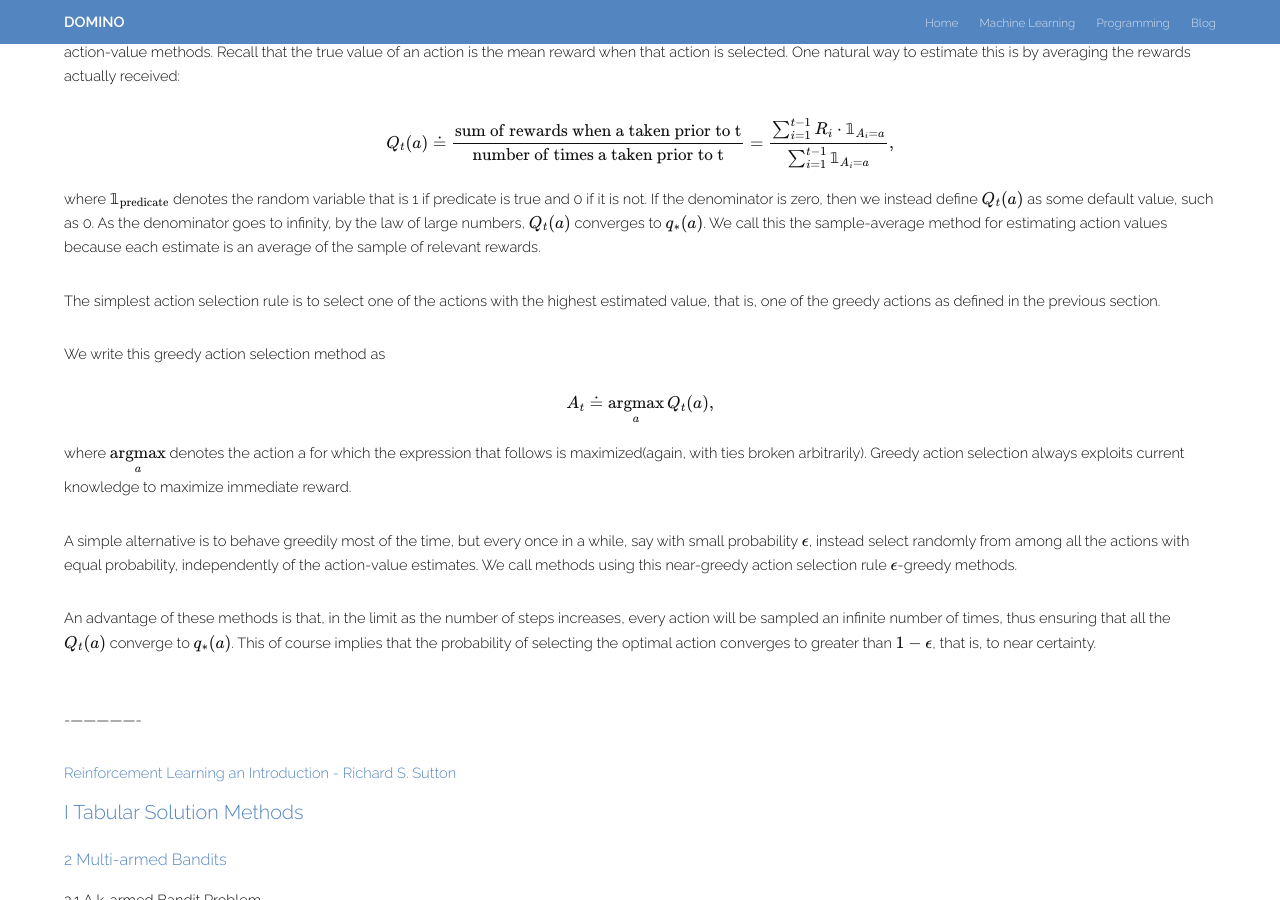
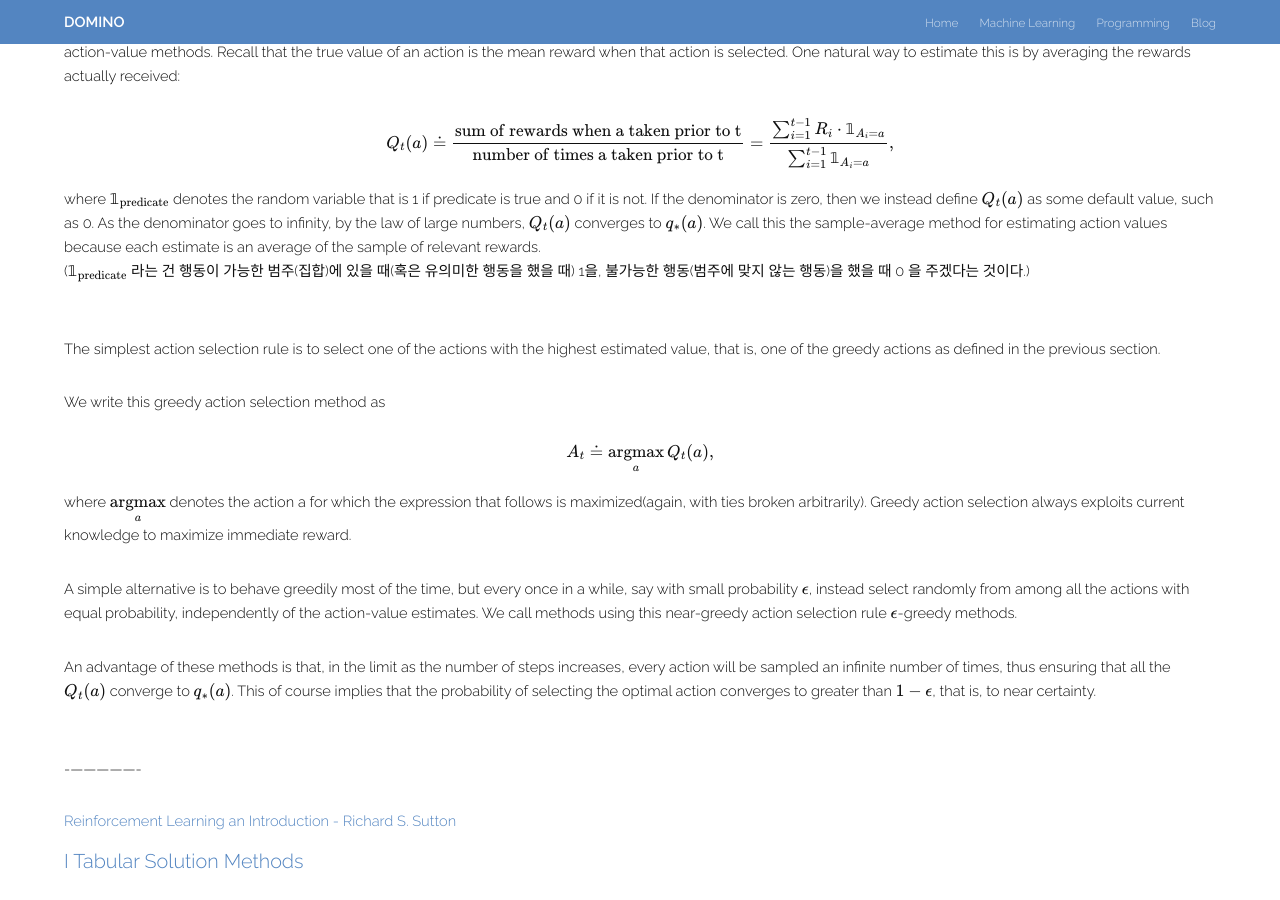
Before and after one commit to backgom2357/backgom2357.github.io, a Jekyll site: the page built from _posts/2019-10-02-(Highlight 06-2.2) RL an Introduction - S. Sutton.markdown, in a window 1280 px wide and 900 px high, scrolled down 331 px. Built offline with Jekyll 4.4.1, drawn with Linux system fonts in a browser that asks for light colours; formulas are drawn with MathJax 3.

Commit message:
add explanation

```diff
--- a/_posts/2019-10-02-(Highlight 06-2.2) RL an Introduction - S. Sutton.markdown
+++ b/_posts/2019-10-02-(Highlight 06-2.2) RL an Introduction - S. Sutton.markdown
@@ -14,7 +14,9 @@ $$
 
 where $ \mathbb{1}_ \text{predicate} $ denotes the random variable that is 1 if predicate is true and 0 if it is not. If the denominator is zero, then we instead define $Q_t(a)$ as some default value, such as 0. As the denominator goes to infinity, by the law of large numbers, $Q_t(a)$ converges to $q_*(a)$. We call this the sample-average method for estimating action values because each estimate is an average of the sample of relevant rewards.
 <br>
+($ \mathbb{1}_ \text{predicate} $ 라는 건 행동이 가능한 범주(집합)에 있을 때(혹은 유의미한 행동을 했을 때) 1을, 불가능한 행동(범주에 맞지 않는 행동)을 했을 때 0 을 주겠다는 것이다.)
 
+<br>
 The simplest action selection rule is to select one of the actions with the highest estimated value, that is, one of the greedy actions as defined in the previous section.
 <br>
 
```
